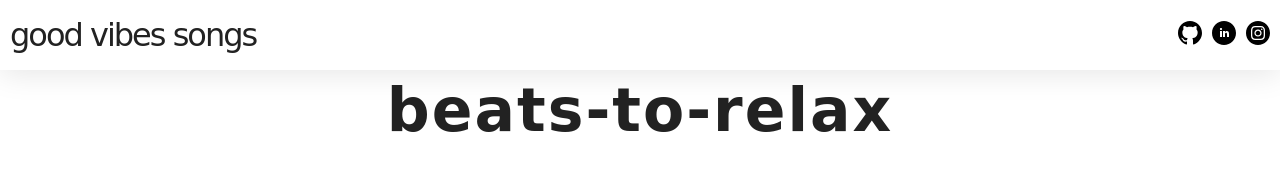
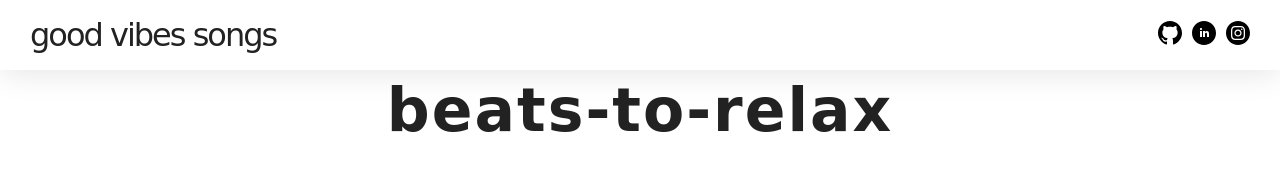
Before and after one commit to AlexJjunio/lofi-sounds, a plain HTML site: page index.html in a window 1280 px wide. Shown: the top 180 px of the page. Drawn offline with Linux system fonts and the light colour scheme; a web font is replaced by a local one.

```diff
--- a/style.css
+++ b/style.css
@@ -61,12 +61,13 @@
   z-index: 1;
 }
 
+
 .menu {
   position: absolute;
   display: flex;
   justify-content: space-between;
   align-items: center;
-  padding: 10px;
+  padding: 0 30px;
   width: 100%;
   height: 100%;
 }
```
Also changed, not shown: 1 other file.
